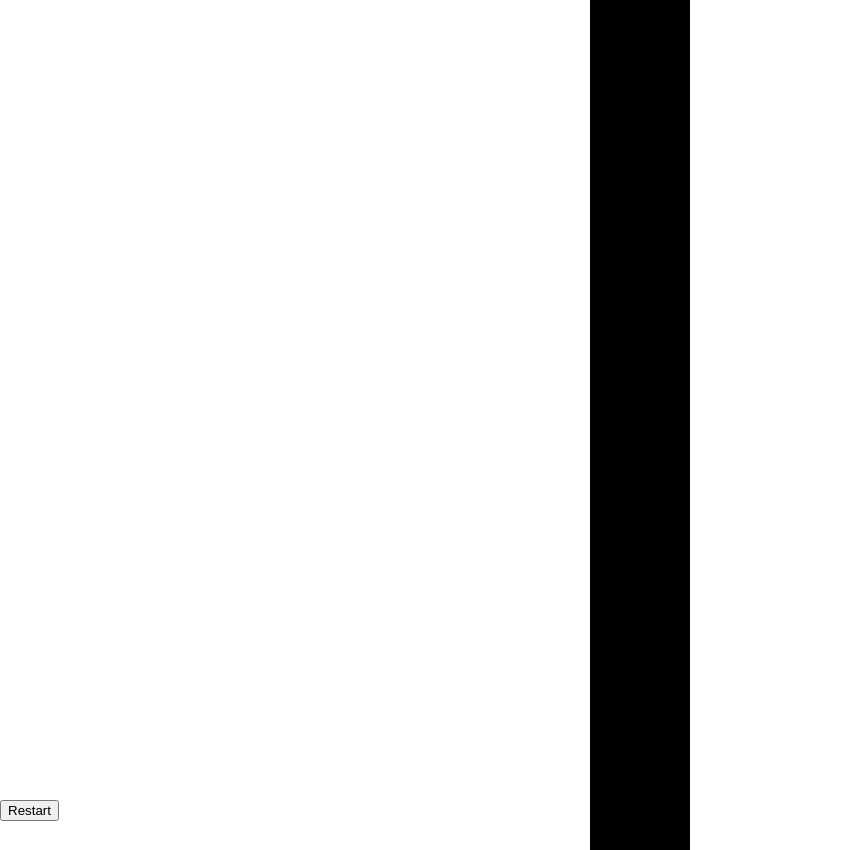
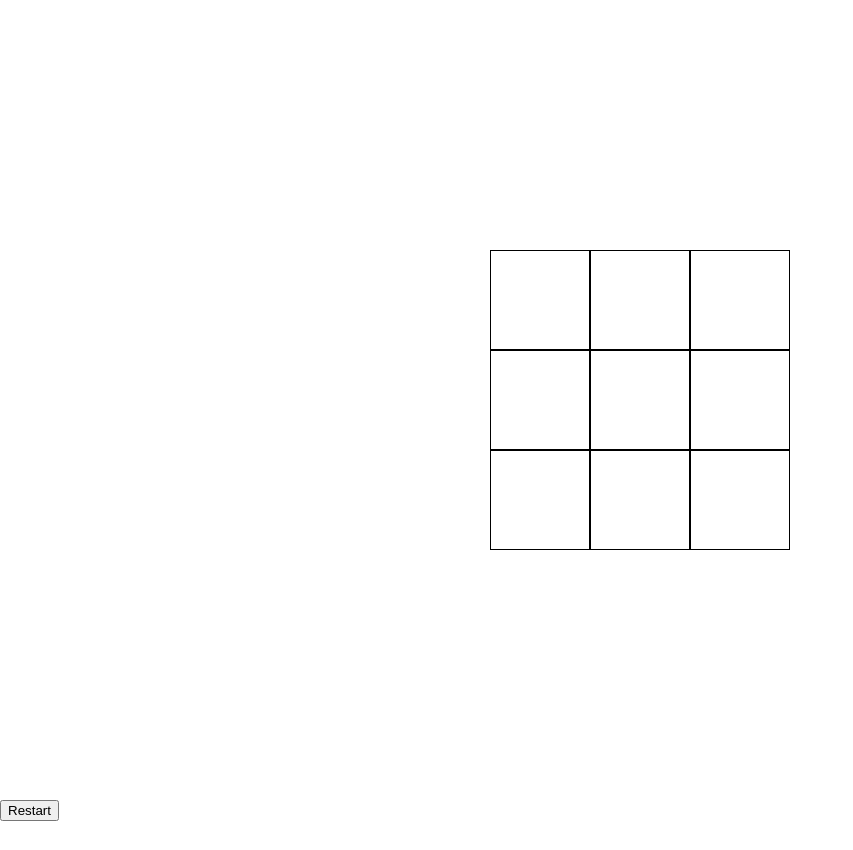
Before and after one commit to ian-yitzhak/tictactoe, a plain HTML site: page index.html in a window 1280 px wide. Shown: the whole page, without its empty margins (0-853 px from the left). After the commit the page ends 821 px from the top, so only its background shows below. Drawn offline with Linux system fonts and the light colour scheme.

Commit message:
Add README.md

```diff
--- a/index.css
+++ b/index.css
@@ -9,10 +9,14 @@ body{
 	height: 100vh;
 	display: grid;
 	justify-content: center;
+	justify-items: center;
+	align-items: center;
 	align-content: center;
+	grid-template-columns: repeat(3, auto);
 }
 .cell{
 	width: 100px;
 	height: 100px;
-	background: black;
+
+	border: 1px solid black;
 }
```
Also changed, not shown: 1 other file.
